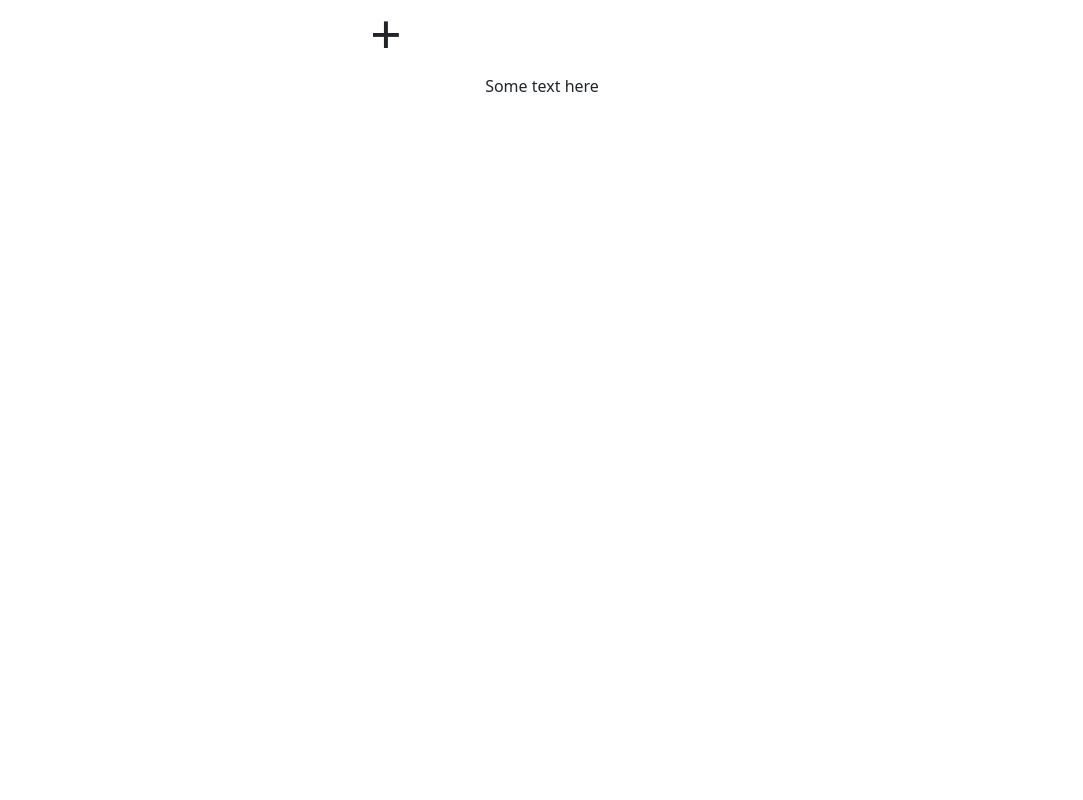
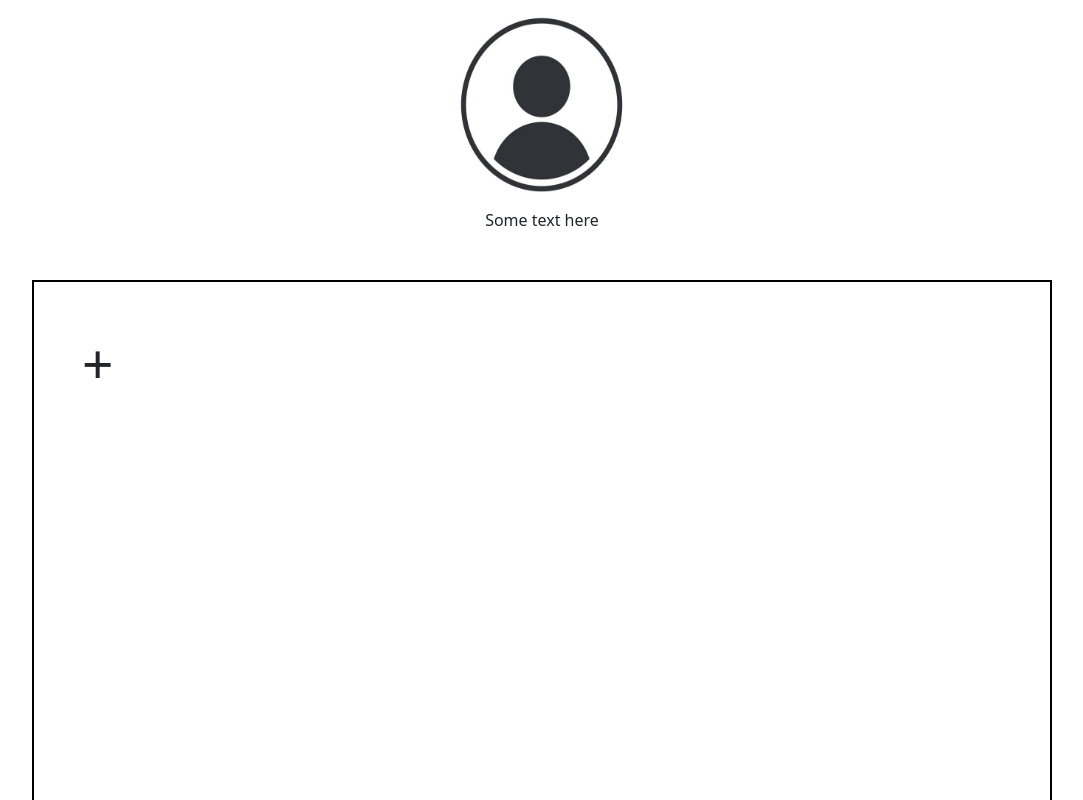
Before and after one commit to elinlow/third-group-project-javascript, a React (Create React App) app: page / in a window 1280 px wide. Shown: the top 800 px of the page, without its empty margins (98-1181 px from the left). Built offline with nearby package versions, Linux system fonts and the light colour scheme.

Commit message:
Fixed Errors and started styling

```diff
--- a/src/App.js
+++ b/src/App.js
@@ -1,13 +1,35 @@
-import SharePicture from "./components/SharePicture";
+import React from "react";
+import profileImg from "./profile-img.png";
+import "./elliot.css";
+import { Container } from "react-bootstrap";
+
+// import SharePicture from "./components/SharePicture";
 import "./App.css";
 import UserBio from "./components/UserBio";
+import "bootstrap/dist/css/bootstrap.min.css";
+import { Stack } from "react-bootstrap";
+import SharePictures from "./components/SharePicture";
 
 function App() {
   return (
-    <div className="App">
-      <SharePicture></SharePicture>
-      <UserBio></UserBio>
-    </div>
+    <>
+      <div className="App">
+        <Stack gap={2} className="col-md-5 mx-auto">
+          <img
+            className="m-auto"
+            src={profileImg}
+            alt="Profile Img"
+            style={{ width: 200, height: 200 }}
+          />
+          <UserBio></UserBio>
+        </Stack>
+      </div>
+      <Container>
+        <div className="SharePicture m-5 p-5">
+          <SharePictures></SharePictures>
+        </div>
+      </Container>
+    </>
   );
 }
 
--- a/src/components/SharePicture.js
+++ b/src/components/SharePicture.js
@@ -1,4 +1,5 @@
 import React, { useState, useEffect } from "react";
+// import { Container } from "react-bootstrap";
 
 export default function SharePictures() {
   const [images, setImages] = useState([]);
@@ -20,6 +21,7 @@ export default function SharePictures() {
 
   return (
     <div>
+      {/* <Container fluid="md"> */}
       <label htmlFor="upload-button">
         {imageURLs.map((imageSrc) => (
           <img
@@ -42,6 +44,7 @@ export default function SharePictures() {
         accept="images/*"
         onChange={onImageChange}
       />
+      {/* </Container> */}
     </div>
   );
 }
--- /dev/null
+++ b/src/elliot.css
@@ -0,0 +1,9 @@
+/* .App {
+  height: 100vh;
+} */
+
+.SharePicture {
+  border: 2px solid black;
+  height: 100vh;
+  overflow: hidden;
+}
```
Also changed, not shown: src/components/UserBio.js (+7 -2 lines), src/profile-img.png (added).
